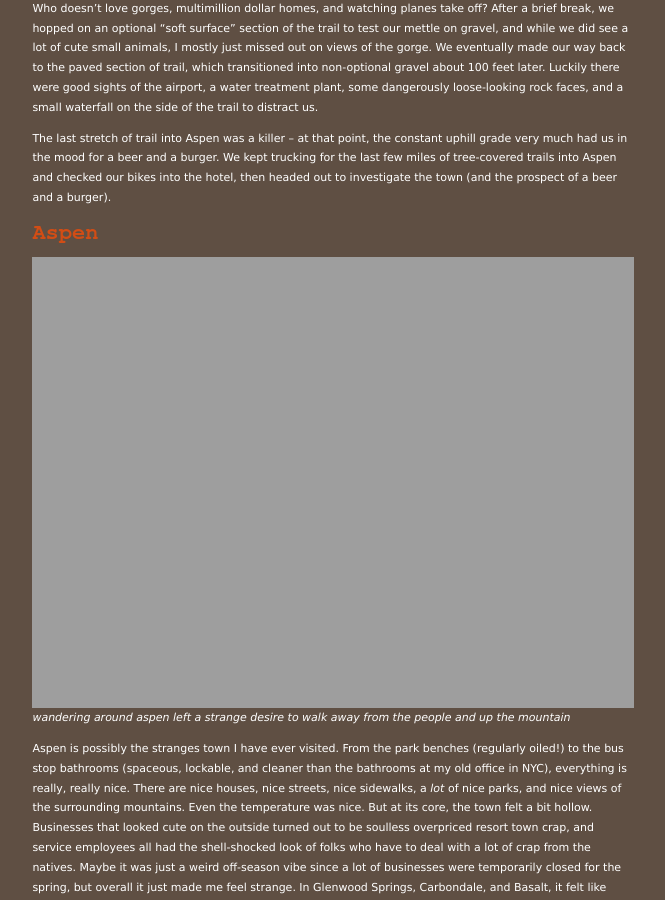
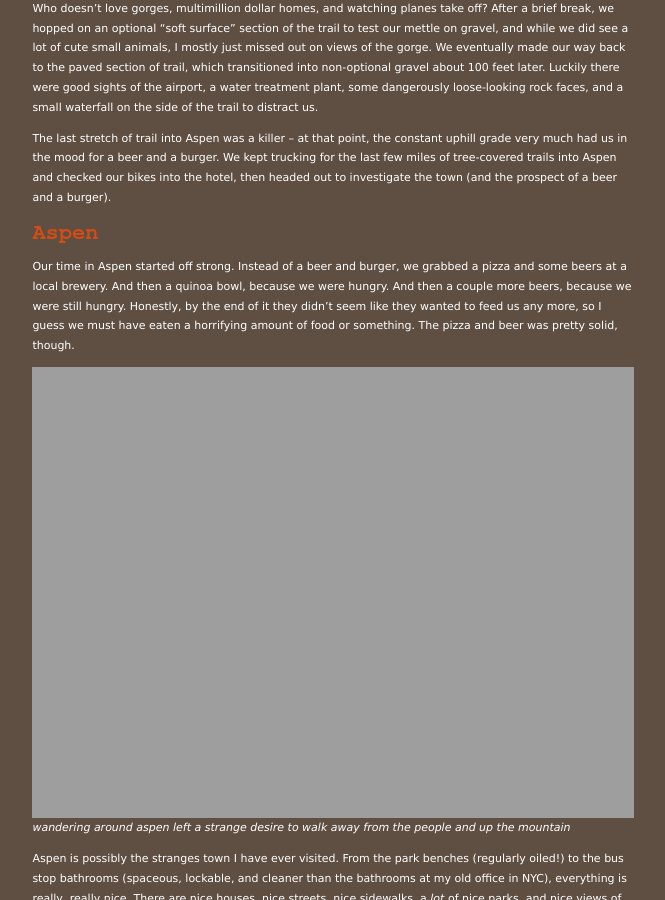
Before and after one commit to nathan-contino/nathan-contino.github.io, a Jekyll site: the page built from _posts/2021-05-16-glenwood-springs-to-aspen-bike-tour.markdown, in a window 1280 px wide and 900 px high, scrolled down 11001 px. Shown: the whole window, without its empty margins (264-929 px from the left). Built offline with Jekyll 4.4.1, drawn with Linux system fonts in a browser that asks for light colours.

Commit message:
no we did not eat only goldfish in aspen
Former-commit-id: 9898bdd0380fbe573045f2502a6ad5df8f0c4258 [formerly 9898bdd0380fbe573045f2502a6ad5df8f0c4258 [formerly e13d2fe00e101761cbc47160a470a671adcc8639 [formerly 4af98e6771fe53ac6b8c0d58c2bc9b4afa5a3ef7] [formerly 3fee71e3acbc5ca6680e2134845d7e6d3d9321ad [formerly 2a707079d0bd9a86d45d5f0f5bb1e60fc15d264c]]]]
Former-commit-id: 0c759aa03015cd340fa968d4900fd8738989ac27
Former-commit-id: 67bd3300144b49cb83c5cee94f0059e03b563377
Former-commit-id: 7114b8a383832c5767ac56f46a3e0d9e5303c123 [formerly acc1ad38a91668fd5aef3e90688a62767d59ca87]
Former-commit-id: 01db637296dbfec7aa1315ca1158dc335a1154f1

```diff
--- a/_posts/2021-05-16-glenwood-springs-to-aspen-bike-tour.markdown
+++ b/_posts/2021-05-16-glenwood-springs-to-aspen-bike-tour.markdown
@@ -242,6 +242,15 @@ of a beer and a burger).
 
 # Aspen
 
+Our time in Aspen started off strong. Instead of a beer
+and burger, we grabbed a pizza and some beers at a local
+brewery. And then a quinoa bowl, because we were hungry.
+And then a couple more beers, because we were still hungry.
+Honestly, by the end of it they didn't seem like they
+wanted to feed us any more, so I guess we must have eaten
+a horrifying amount of food or something. The pizza and
+beer was pretty solid, though.
+
 ![aspen]({{ site.url }}/_images/may_21_bike_trip/aspen_slopes.jpg){:width="100%"}
 *wandering around aspen left a strange desire to walk away from the people and up the mountain*
 
```
